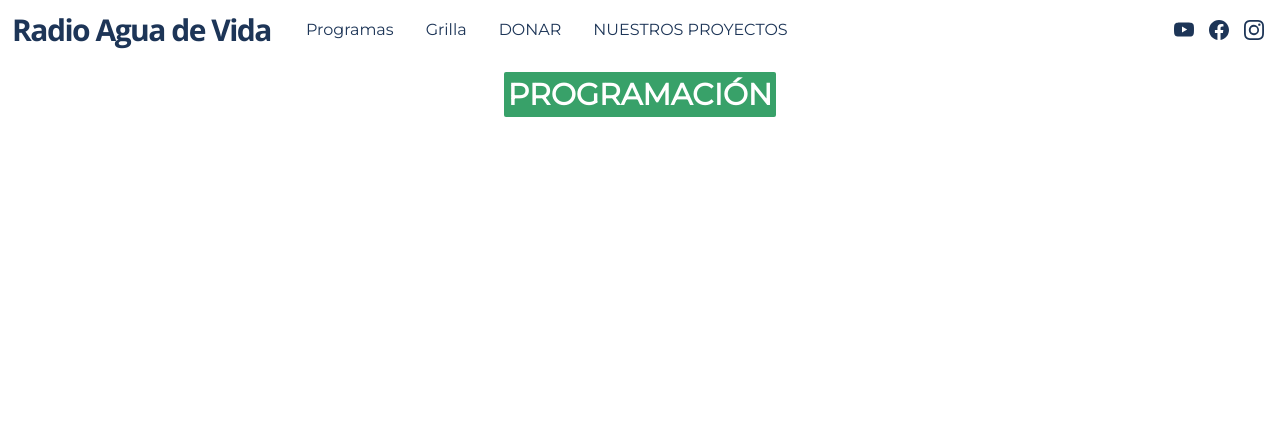
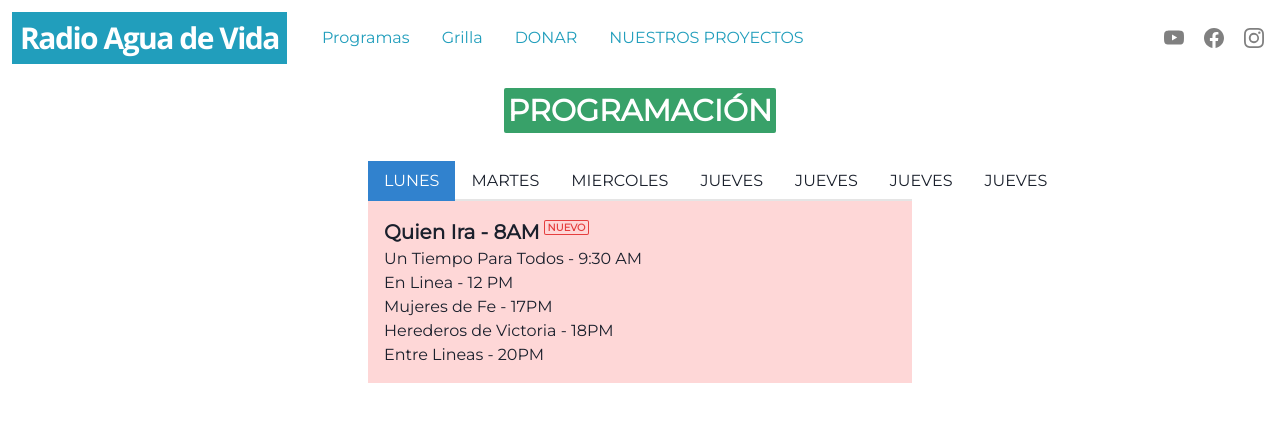
Before and after one commit to lauchaventura/radioadv, a Next.js app: page /grid in a window 1280 px wide. Shown: the top 422 px of the page. Built offline with nearby package versions, Linux system fonts and the light colour scheme.

Commit message:
change colors, change cards

```diff
--- a/components/Header.jsx
+++ b/components/Header.jsx
@@ -32,9 +32,12 @@ const Header = (props) => {
                 <div onClick={() => router.push('/')} >
                     <Heading
                         cursor='pointer'
-                        as="h1"
-                        size="lg"
+                        as='h3'
+                        size='lg'
                         letterSpacing={"tighter"}
+                        color='white'
+                        bg='#219ebc'
+                        p={2}
                     >
                         Radio Agua de Vida
                     </Heading>
@@ -58,7 +61,7 @@ const Header = (props) => {
                 <div onClick={() => router.push('/programs')}>
                     <Text
                         cursor='pointer'
-                        colorScheme='white'
+                        color='#219ebc'
                         _hover={{ color: 'gray.300' }}
 
                         transitionDuration='400ms'
@@ -70,7 +73,7 @@ const Header = (props) => {
                 <div onClick={() => router.push('/grid')}>
                     <Text
                         cursor='pointer'
-                        colorScheme='white'
+                        color='#219ebc'
                         _hover={{ color: 'gray.300' }}
 
                         transitionDuration='400ms'
@@ -82,9 +85,8 @@ const Header = (props) => {
                 <div>
                     <Text
                         cursor='pointer'
-                        colorScheme='white'
+                        color='#219ebc'
                         _hover={{ color: 'gray.300' }}
-
                         transitionDuration='400ms'
 
                     >
@@ -94,7 +96,7 @@ const Header = (props) => {
                 <div onClick={() => router.push('/programs')}>
                     <Text
                         cursor='pointer'
-                        colorScheme='white'
+                        color='#219ebc'
                         _hover={{ color: 'gray.300' }}
 
                         transitionDuration='400ms'
@@ -113,7 +115,7 @@ const Header = (props) => {
 
                     display='flex'
                     margin='4px'
-                    columnGap='15px'
+                    columnGap='20px'
 
                 >
 
@@ -123,7 +125,7 @@ const Header = (props) => {
                         _hover={{ color: 'gray.300' }}
                         transitionDuration='400ms'
                     >
-                        <BsYoutube size='20px' />
+                        <BsYoutube color='gray' size='20px' />
                     </Link>
                     <Link
                         href='https://facebook.com/radioaguadevidaok'
@@ -131,7 +133,7 @@ const Header = (props) => {
                         _hover={{ color: 'gray.300' }}
                         transitionDuration='400ms'
                     >
-                        <BsFacebook size='20px' />
+                        <BsFacebook color='gray' size='20px' />
                     </Link>
                     <Link
                         href='https://instagram.com/radioaguadevidaok'
@@ -139,7 +141,7 @@ const Header = (props) => {
                         _hover={{ color: 'gray.300' }}
                         transitionDuration='400ms'
                     >
-                        <BsInstagram size='20px' />
+                        <BsInstagram color='gray' size='20px' />
                     </Link>
                 </Box>
             </Stack>
--- a/pages/grid.js
+++ /dev/null
@@ -1,44 +0,0 @@
-import React from "react";
-import { ChakraProvider } from "@chakra-ui/react";
-import {
-    Box,
-    Heading,
-    Container,
-    Badge,
-    Table,
-    Thead,
-    Tbody,
-    Tfoot,
-    Tr,
-    Th,
-    Td,
-    TableCaption,
-} from "@chakra-ui/react";
-import Header from '../components/Header'
-import theme from '../styles/theme'
-import '@fontsource/montserrat/400.css'
-import '@fontsource/open-sans/700.css'
-const grid = () => {
-    return (
-        <ChakraProvider resetCSS theme={theme} >
-            <Header />
-            <Container maxW='xl'>
-                <Box
-                    mb={5}
-                    p={3}
-                    textAlign="center"
-                >
-                    <Badge
-                        variant="solid"
-                        colorScheme='green'
-                        fontSize='30px'>
-                        Programación
-                    </Badge>
-                </Box>
-
-            </Container>
-        </ChakraProvider>
-    )
-};
-
-export default grid;
--- /dev/null
+++ b/pages/grid.jsx
@@ -0,0 +1,103 @@
+import React from "react";
+import { useRouter } from "next/router"
+import { ChakraProvider } from "@chakra-ui/react";
+import {
+    Box,
+    Tabs,
+    TabList,
+    TabPanels,
+    Tab,
+    TabPanel,
+    Container,
+    Badge,
+    Text,
+    css,
+    useDisclosure
+
+} from "@chakra-ui/react";
+import Header from '../components/Header'
+import theme from '../styles/theme'
+import '@fontsource/montserrat/400.css'
+import '@fontsource/open-sans/700.css'
+import Head from "next/head";
+
+const grid = () => {
+    const { isOpen, onOpen, onClose } = useDisclosure();
+    const handleToggle = () => (isOpen ? onClose() : onOpen());
+    const router = useRouter();
+    return (
+        <>
+            <Head>
+                <title>Radio Agua de Vida | Grilla</title>
+            </Head>
+            <ChakraProvider resetCSS theme={theme} >
+                <Header />
+                <Container maxW='xl' >
+                    <Box
+                        mb={4}
+                        p={3}
+                        textAlign="center"
+                    >
+                        <Badge
+                            variant="solid"
+                            colorScheme='green'
+                            fontSize='30px'>
+                            Programación
+                        </Badge>
+                    </Box>
+                    <Tabs variant='unstyled' size='md' isLazy>
+                        <TabList
+                            css={css({
+                                scrollbarWidth: 'none',
+                                '::-webkit-scrollbar': { display: 'none' },
+                                '-webkit-overflow-scrolling': 'touch',
+                                boxShadow: 'inset 0 -2px 0 rgba(0, 0, 0, 0.1)',
+                                border: '0 none',
+                            })}
+                        >
+                            <Tab _selected={{ color: 'white', bg: 'blue.500' }}>LUNES</Tab>
+                            <Tab _selected={{ color: 'white', bg: 'green.400' }}>MARTES</Tab>
+                            <Tab _selected={{ color: 'white', bg: 'green.400' }}>MIERCOLES</Tab>
+                            <Tab _selected={{ color: 'white', bg: 'green.400' }}>JUEVES</Tab>
+                            <Tab _selected={{ color: 'white', bg: 'green.400' }}>JUEVES</Tab>
+                            <Tab _selected={{ color: 'white', bg: 'green.400' }}>JUEVES</Tab>
+                            <Tab _selected={{ color: 'white', bg: 'green.400' }}>JUEVES</Tab>
+                        </TabList>
+                        <TabPanels>
+                            <TabPanel bg='red.100'>
+                                <Text fontSize='xl' fontWeight='bold'>
+                                    Quien Ira - 8AM
+                                    <Badge mb={3} ml='1' variant='outline' fontSize='0.5em' colorScheme='red'>
+                                        NUEVO
+                                    </Badge>
+                                </Text>
+                                <p>Un Tiempo Para Todos - 9:30 AM</p>
+                                <p>En Linea - 12 PM</p>
+                                <p>Mujeres de Fe - 17PM</p>
+                                <p>Herederos de Victoria - 18PM</p>
+                                <p>Entre Lineas - 20PM</p>
+                            </TabPanel>
+                            <TabPanel>
+                                <p>two!</p>
+                            </TabPanel>
+                            <TabPanel>
+                                <p>two!</p>
+                            </TabPanel>
+                            <TabPanel>
+                                <p>asdasd</p>
+                            </TabPanel>
+                            <TabPanel>
+                                <p>asdasd</p>
+                            </TabPanel>
+                            <TabPanel>
+                                <p>two!</p>
+                            </TabPanel>
+                        </TabPanels>
+                    </Tabs>
+                </Container>
+            </ChakraProvider>
+        </>
+    )
+};
+
+export default grid;
```
Also changed, not shown: components/CardsDonation.js (+6 -14 lines), components/Grid.js (added, +24 -0 lines), components/Presentation.js (+5 -9 lines), pages/ourprojects.js (added).
